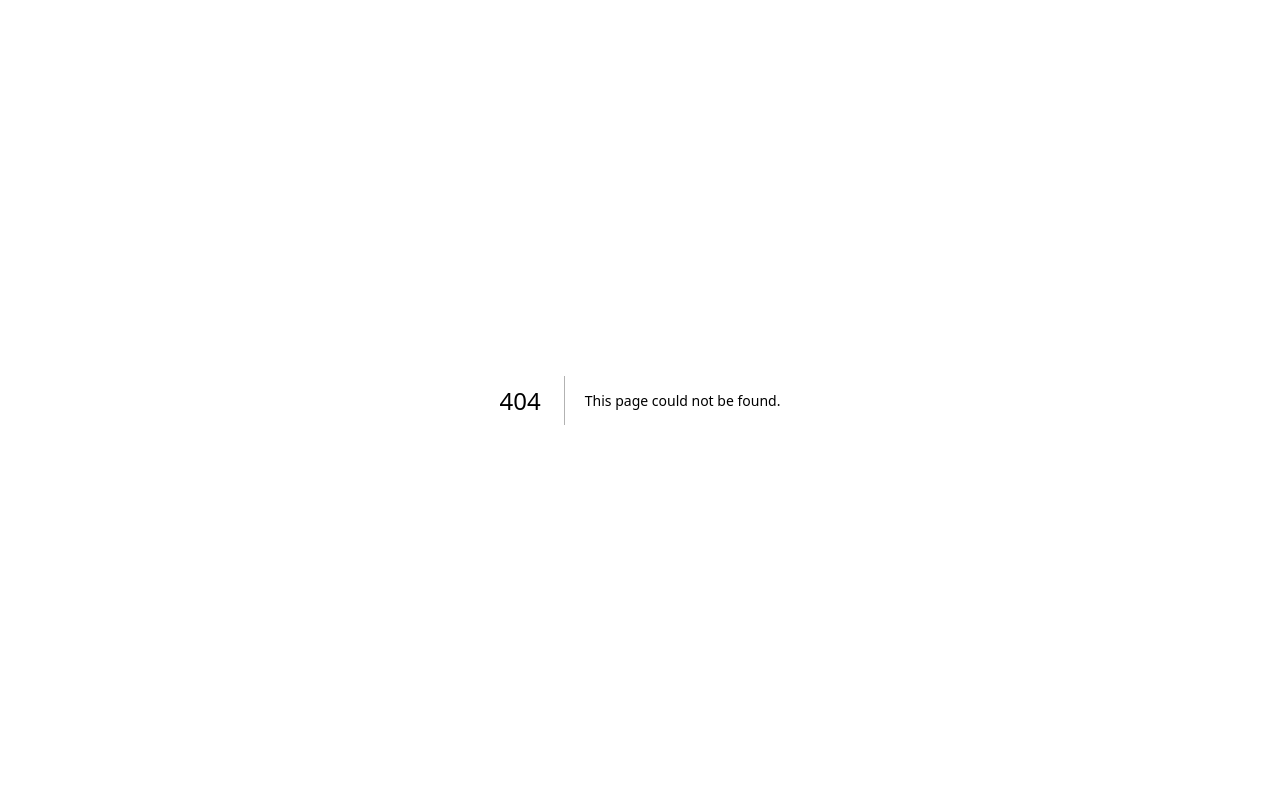
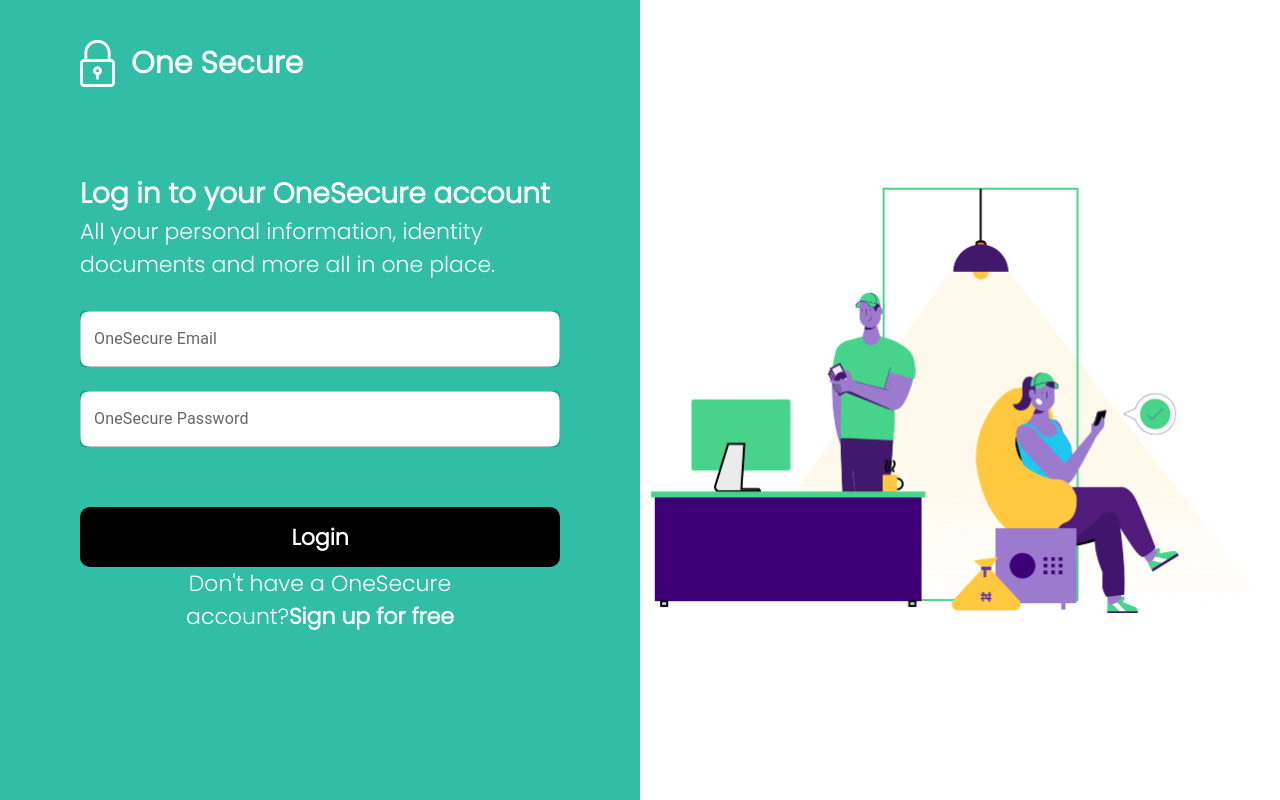
Before and after one commit to bitbender1010/OneSecure, a Next.js app: page /login in a window 1280 px wide. Before the commit this address had no page. Built offline with nearby package versions, Linux system fonts and the light colour scheme.

Commit message:
kuba pages

```diff
--- /dev/null
+++ b/pages/login.tsx
@@ -0,0 +1,69 @@
+import style from "../styles/create.module.css";
+import Head from "next/head";
+import Box from "@mui/material/Box";
+import TextField from "@mui/material/TextField";
+import Link from "next/link";
+
+const Login = () => {
+  return (
+    <div>
+      <Head>
+        <title>One Secure</title>
+        <meta name="description" content="One Secure" />
+        <link rel="icon" href="/logo.png" />
+      </Head>
+
+      <main className={style.main}>
+        <div className={style.rightBa}>
+          <div className={style.right}>
+            <div className={style.logo}>
+              <img src="/logo.png" alt="logo" /> <span>One Secure</span>
+            </div>
+
+            <h2>Log in to your OneSecure account</h2>
+            <p>
+              All your personal information, identity documents and more all in
+              one place.
+            </p>
+
+            <Box
+              component="form"
+              sx={{
+                "& > :not(style)": { m: 1, width: "25ch" },
+              }}
+              noValidate
+              autoComplete="off"
+              className={style.box}
+            >
+              <TextField
+                id="outlined-basic"
+                label="OneSecure Email"
+                variant="outlined"
+                className={style.boxCon}
+              />
+              <TextField
+                id="outlined-basic"
+                label="OneSecure Password"
+                variant="outlined"
+                className={style.boxCon}
+              />
+            </Box>
+
+            <button>Login</button>
+            <p className={style.login}>
+              Don't have a OneSecure <br /> account?
+              <Link className={style.loginC} href="/">
+                Sign up for free
+              </Link>
+            </p>
+          </div>
+        </div>
+        <div className={style.leftBa}>
+          <img src="/gr.png" alt="" />
+        </div>
+      </main>
+    </div>
+  );
+};
+
+export default Login;
--- a/styles/create.module.css
+++ b/styles/create.module.css
@@ -22,12 +22,16 @@
   display: flex;
   justify-content: center;
   flex-direction: column;
+  position: relative;
 }
 .logo {
   display: flex;
   align-items: center;
   justify-content: flex-start;
   gap: 1em;
+  position: absolute;
+  top:5%;
+  left: 0;
 }
 .logo img {
   height: 46.66666793823242px;
@@ -40,6 +44,7 @@
   font-size: 30px;
   line-height: 45px;
   color: #ffffff;
+
 }
 
 .right h2 {
@@ -49,6 +54,7 @@
   font-size: 28px;
   line-height: 42px;
   color: #ffffff;
+  margin: 1em 0 0 ;
 }
 .right p {
   font-family: "Poppins", sans-serif;
@@ -57,13 +63,16 @@
   font-size: 22px;
   line-height: 33px;
   color: #ffffff;
+  margin: 0em 0 1em;
 }
 .boxCon {
   width: 100% !important;
   background-color: #fff !important;
   margin-bottom: 1em !important;
   margin-left: 0 !important;
+  border-radius: 10px;
 }
+
 
 .boxCon:focus-visible {
   background-color: red !important;
@@ -113,7 +122,6 @@
   height: 425.12px;
 }
 
-
 @media (max-width: 1350px) {
   .leftBa img {
     width: 97%;
@@ -135,7 +143,6 @@
   }
   .rightBa {
     width: 100%;
-
   }
 
   .right {
--- /dev/null
+++ b/styles/kuba.module.css
@@ -0,0 +1,171 @@
+@import url("https://fonts.googleapis.com/css2?family=Poppins:wght@300&display=swap");
+
+.main {
+  display: flex;
+  justify-content: center;
+  align-items: center;
+  min-height: 100vh;
+}
+.rightBa {
+  width: 50%;
+  height: 100%;
+  position: absolute;
+  top: 0;
+  left: 0;
+  background: #3C1D59;
+}
+.right {
+  max-width: 480px;
+  width: 100%;
+  height: 100%;
+  margin: 0 auto;
+  display: flex;
+  justify-content: center;
+  flex-direction: column;
+  position: relative;
+}
+.logo {
+  display: flex;
+  align-items: center;
+  justify-content: flex-start;
+  gap: 1em;
+  position: absolute;
+  top:5%;
+  left: 0;
+}
+.logo img {
+  height: 46.66666793823242px;
+  width: 35px;
+}
+.logo span {
+  font-family: "Poppins", sans-serif;
+  font-style: normal;
+  font-weight: 600;
+  font-size: 30px;
+  line-height: 45px;
+  color: #ffffff;
+}
+
+.right h2 {
+  font-family: "Poppins", sans-serif;
+  font-style: normal;
+  font-weight: 600;
+  font-size: 28px;
+  line-height: 42px;
+  color: #ffffff;
+  margin: 1em 0 0 ;
+}
+.right p {
+  font-family: "Poppins", sans-serif;
+  font-style: normal;
+  font-weight: 400;
+  font-size: 22px;
+  line-height: 33px;
+  color: #ffffff;
+  margin: 0em 0 1em ;
+
+}
+.boxCon {
+  width: 100% !important;
+  background-color: #fff !important;
+  margin-bottom: 1em !important;
+  margin-left: 0 !important;
+  border-radius: 10px;
+}
+
+
+.boxCon:focus-visible {
+  background-color: red !important;
+}
+
+.right button {
+  height: 60px;
+  margin-top: 2em;
+  background: #000000;
+  border: 2px solid #000000;
+  border-radius: 10px;
+  font-family: "Poppins", sans-serif;
+  font-style: normal;
+  font-weight: 600;
+  font-size: 22px;
+  line-height: 33px;
+  color: #ffffff;
+}
+
+.btnn{
+    margin: 0 0 0 !important;
+}
+
+.login {
+  font-family: "Poppins", sans-serif;
+  font-style: normal;
+  font-weight: 400;
+  font-size: 20px;
+  line-height: 30px;
+  text-align: center;
+  color: #ffffff;
+}
+.loginC {
+  font-weight: 600;
+}
+
+.leftBa {
+  width: 50%;
+  height: 100%;
+  position: absolute;
+  top: 0;
+  right: 0;
+  background: #fff;
+  display: flex;
+  align-items: center;
+  justify-content: center;
+}
+
+.leftBa img {
+  width: 618.59px;
+  height: 425.12px;
+}
+
+@media (max-width: 1350px) {
+  .leftBa img {
+    width: 97%;
+    object-fit: contain;
+    height: 425.12px;
+  }
+}
+
+@media (max-width: 1024px) {
+  .right {
+    max-width: 95%;
+    margin: 0;
+  }
+}
+
+@media (max-width: 768px) {
+  .leftBa {
+    display: none;
+  }
+  .rightBa {
+    width: 100%;
+  }
+
+  .right {
+    max-width: 95%;
+    margin: auto;
+  }
+}
+
+@media (max-width: 425px) {
+  .logo {
+    gap: 0.3em;
+  }
+  .logo img {
+    height: 40px;
+    width: 30px;
+  }
+
+  .logo span {
+    font-size: 20px;
+    line-height: 20px;
+  }
+}
```
Also changed, not shown: pages/kubacreat.tsx (added, +76 -0 lines). Lines whose indentation alone changed are shown as unchanged.
